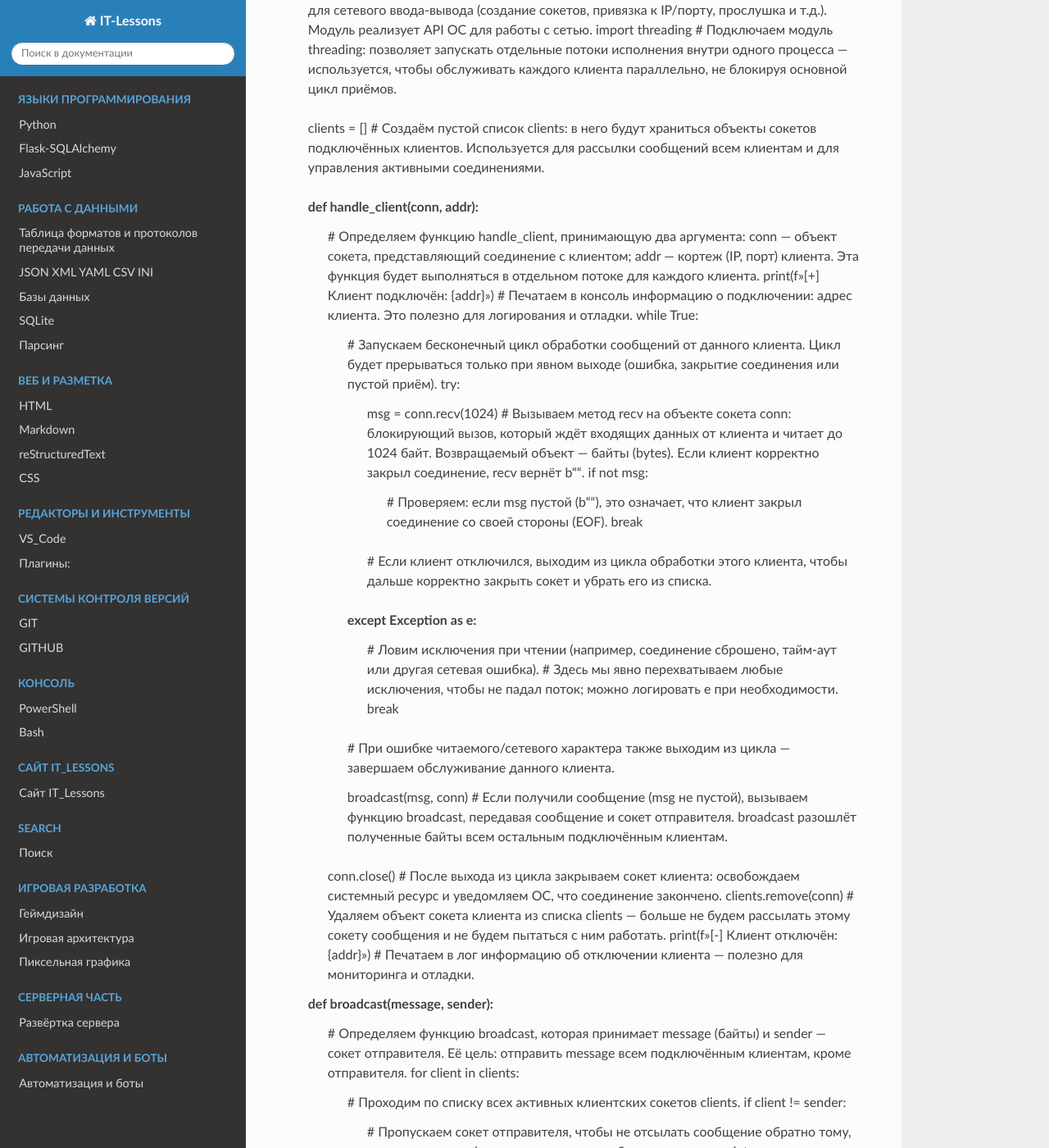
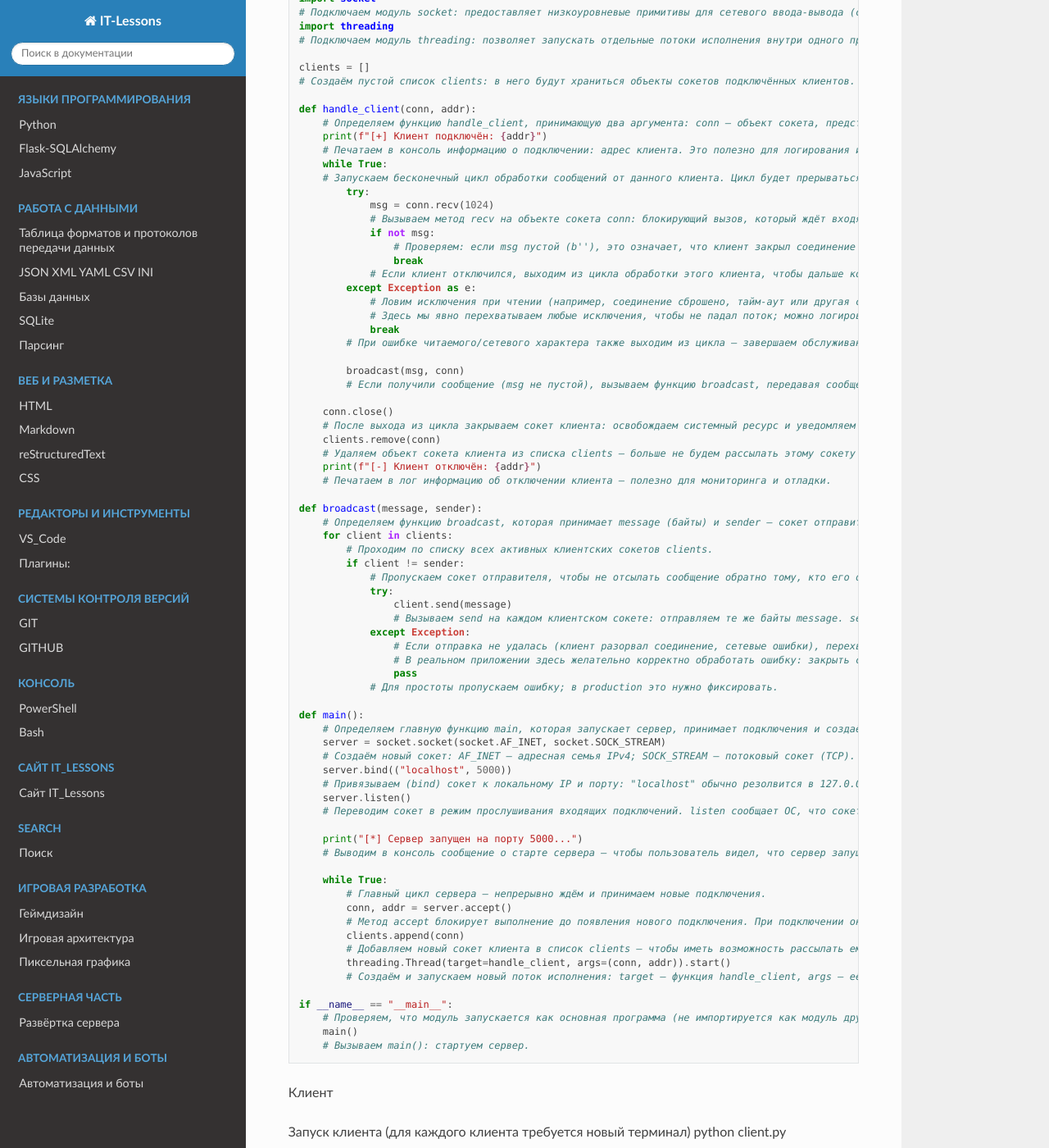
Before and after one commit to NMSprog/5_ITL, a Sphinx documentation site: the page built from source/Python/Built_in_module.rst, in a window 1280 px wide and 1400 px high, scrolled down 23535 px. Shown: the whole window at 82% size. Built offline with Sphinx 7.4.7 and the Read the Docs theme 3.1.0, drawn with Linux system fonts in a browser that asks for light colours; some of the changed text lies outside the part shown.

Commit message:
09.12.25 добовление в Python модуль

```diff
--- a/source/Python/Built_in_module.rst
+++ b/source/Python/Built_in_module.rst
@@ -1308,7 +1308,7 @@ UDP пример (быстрый, без соединения)
 Сервер
 
 Запуск сервера python server.py
-ц
+
 .. code:: python
 
     import socket
@@ -1324,7 +1324,7 @@ UDP пример (быстрый, без соединения)
         print(f"[+] Клиент подключён: {addr}")
         # Печатаем в консоль информацию о подключении: адрес клиента. Это полезно для логирования и отладки.
         while True:
-            # Запускаем бесконечный цикл обработки сообщений от данного клиента. Цикл будет прерываться только при явном выходе (ошибка, закрытие соединения или пустой приём).
+        # Запускаем бесконечный цикл обработки сообщений от данного клиента. Цикл будет прерываться только при явном выходе (ошибка, закрытие соединения или пустой приём).
             try:
                 msg = conn.recv(1024)
                 # Вызываем метод recv на объекте сокета conn: блокирующий вызов, который ждёт входящих данных от клиента и читает до 1024 байт. Возвращаемый объект — байты (bytes). Если клиент корректно закрыл соединение, recv вернёт b''.
```
